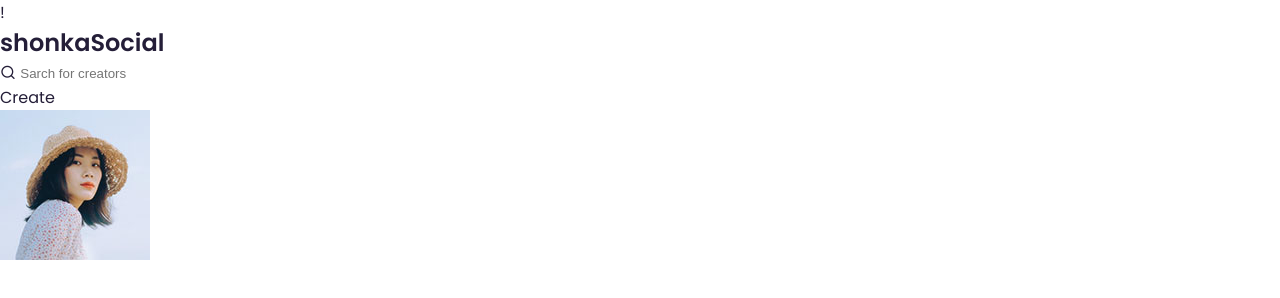
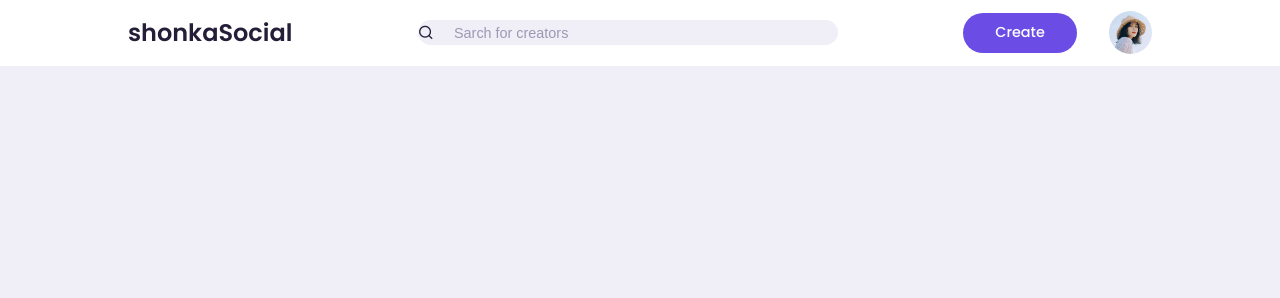
Before and after one commit to DemetreShonia/SocialMediaJS, a plain HTML site: page index.html in a window 1280 px wide. Drawn offline with nearby package versions, Linux system fonts and the light colour scheme.

Commit message:
Nav HTML/CSS Done

```diff
--- a/index.html
+++ b/index.html
@@ -26,11 +26,13 @@
 
                     <i class = "uil uil-search"></i>
                     <input type ="search" placeholder="Sarch for creators">
+                    </div>
+
                     <div class="create">
-                        <label for="create-post">Create</label>
-                        <div class="profile-picture">
-                            <img src="/images/profile-1.jpg" alt="">
-                        </div>
+                        <label class="btn btn-primary" for="create-post">Create</label>
+                        <div class="profile-photo">
+                            <img src="./images/profile-1.jpg">
+
                     </div>
                 </div>
             </div>
--- a/style.css
+++ b/style.css
@@ -10,6 +10,12 @@
     --color-danger: hsl(0, 95%, 65%);
     --color-dark: hsl(252, 30%, 17%);
     --color-black: hsl(252, 30%, 10%);
+
+    --border-radius:2rem;
+    --card-border-radius:1rem;
+    --btn-padding:0.6rem 2rem;
+    --search-padding: 0.6rem 1rem:
+    --card-padding: 1rem;
 }
 *, *::before, *::after{
     margin:0;
@@ -23,4 +29,87 @@
 body{
     font-family: 'Poppins', sans-serif;
     color: var(--color-dark);
+    background: var(--color-light);
+    overflow-x: hidden;
 }
+
+/*General styles*/
+.container{
+    width: 80%;
+    margin: 0 auto;
+}
+
+.profile-photo{
+    width: 2.7rem;
+    aspect-ratio: 1/1;
+    border-radius: 50%;
+    overflow: hidden;
+}
+
+img{
+    display: block;
+    width: 100%;
+}
+
+.btn{
+    display:inline-block;
+    padding: var(--btn-padding);
+    font-weight: 500;
+    border-radius: var(--border-radius);
+    cursor: pointer;
+    transition:  all 300ms ease;
+    font-size: 0.9rem;
+}
+.btn:hover{
+    opacity: 0.8;
+}
+.btn-primary{
+    background:var(--color-primary);
+    color: white;
+}
+.text-bold{
+    font-weight: 500;
+}
+.text-muted{
+    color:var(--color-gray);
+}
+
+/*navbar*/
+
+nav {
+    width:100%;
+    background:white;
+    padding: 0.7rem 0;
+    position: fixed;
+    top:0;
+    z-index: 10;
+}
+
+nav .container{
+    display: flex;
+    align-items: center;
+    justify-content: space-between;
+}
+
+nav .search-bar{
+    background: var(--color-light);
+    border-radius: var(--border-radius);
+    padding: var(--search-padding);
+}
+nav .search-bar input[type="search"]{
+    background:transparent;
+    width: 30vw;
+    margin-left: 1rem;
+    font-size: 0.9rem;
+    color: var(--color-dark);
+}
+
+nav .search-bar input[type="search"]::placeholder{
+    color:var(--color-gray);
+}
+
+nav .create{
+    display: flex;
+    align-items: center;
+    gap: 2rem;
+}
```
